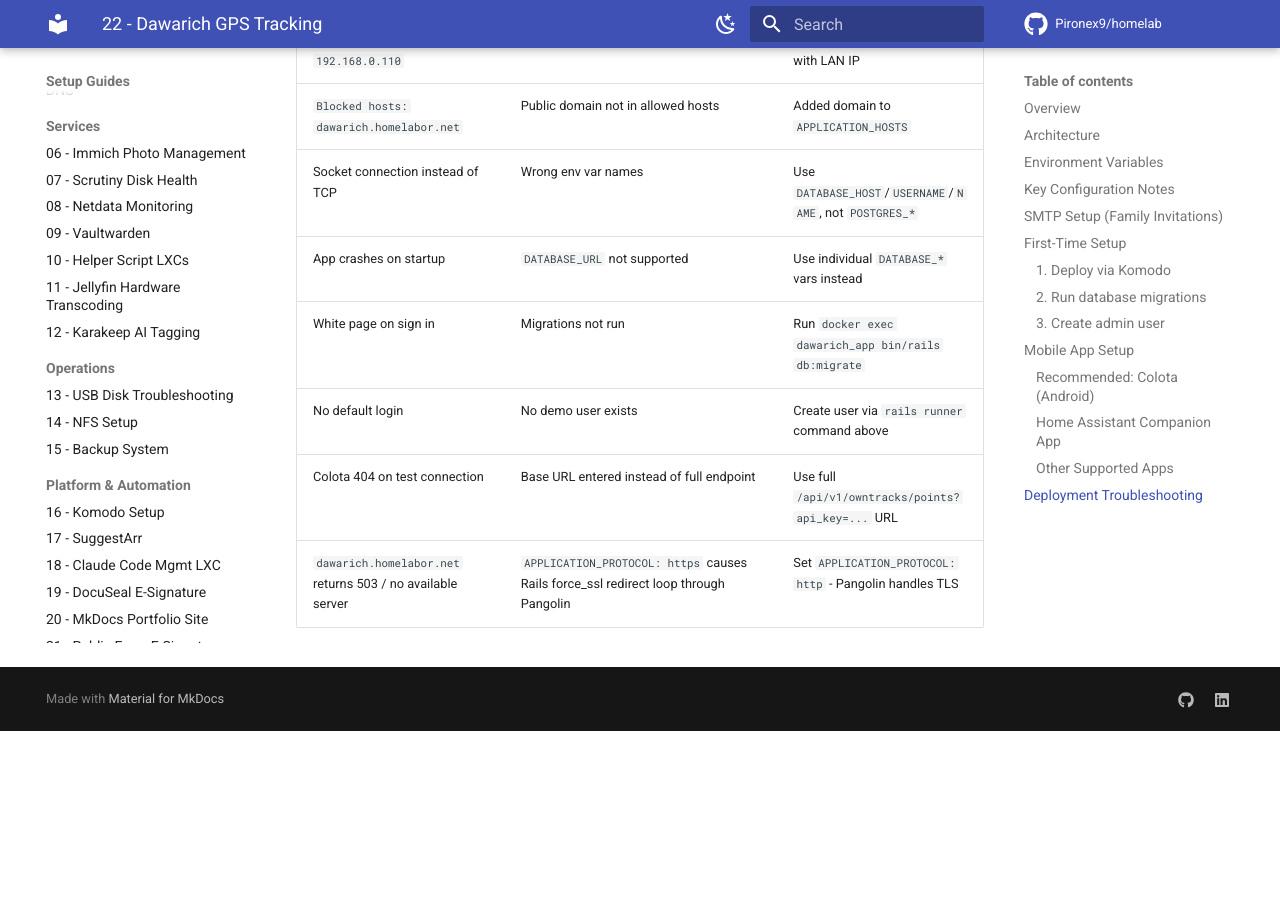
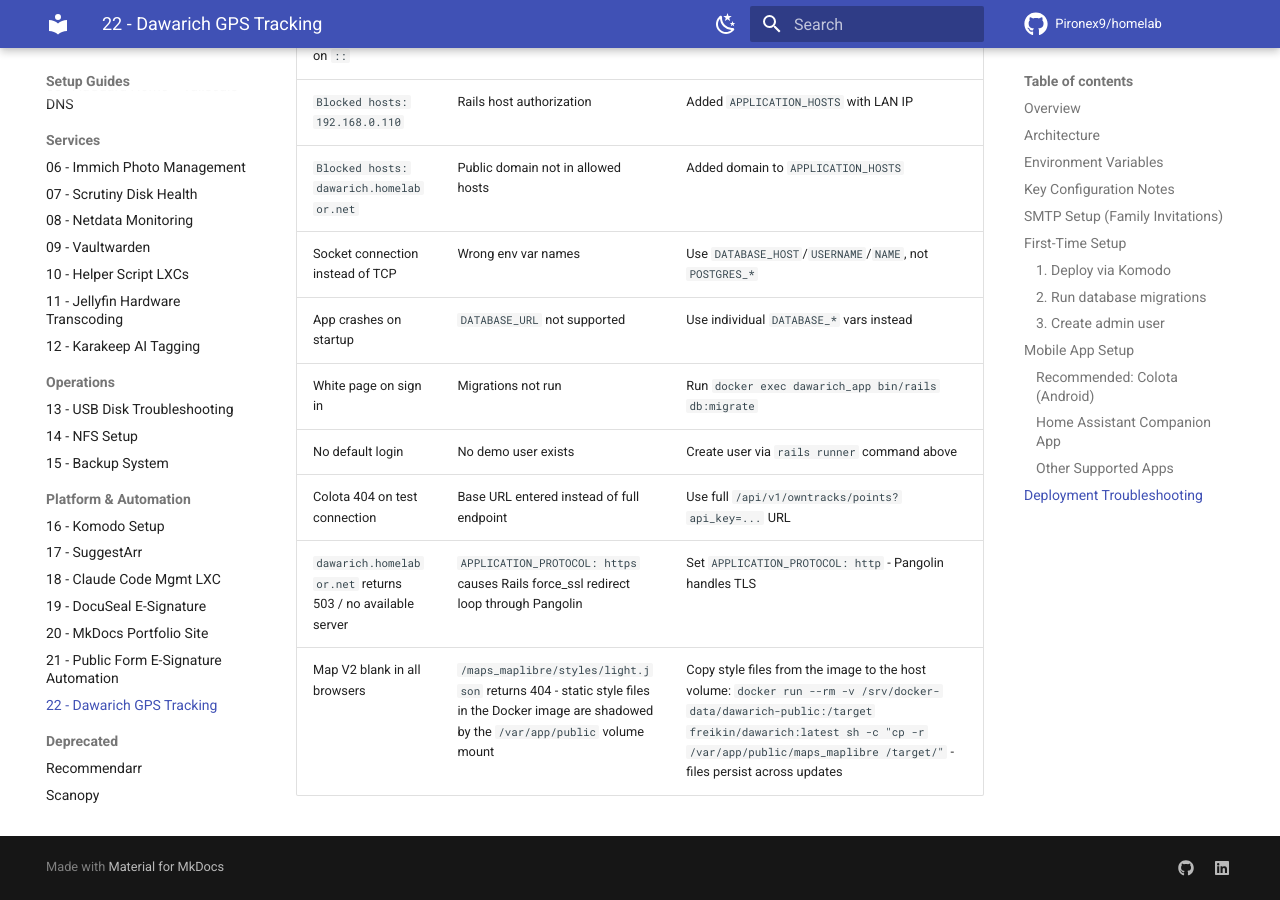
Before and after one commit to Pironex9/homelab, an MkDocs documentation site: the page built from docs/proxmox/22_Dawarich_GPS_Tracking_Setup.md, in a window 1280 px wide and 900 px high, scrolled down 4344 px. Built offline with MkDocs 1.6.1 and Material for MkDocs 9.7.7, drawn with Linux system fonts in a browser that asks for light colours; comment, search, counter and statistics services are not loaded; before the commit the page ends 5075 px from its top, so only the background shows below that.

Commit message:
Add Map V2 blank troubleshooting to Dawarich docs

```diff
--- a/docs/proxmox/22_Dawarich_GPS_Tracking_Setup.md
+++ b/docs/proxmox/22_Dawarich_GPS_Tracking_Setup.md
@@ -149,3 +149,4 @@
 | No default login | No demo user exists | Create user via `rails runner` command above |
 | Colota 404 on test connection | Base URL entered instead of full endpoint | Use full `/api/v1/owntracks/points?api_key=...` URL |
 | `dawarich.homelabor.net` returns 503 / no available server | `APPLICATION_PROTOCOL: https` causes Rails force_ssl redirect loop through Pangolin | Set `APPLICATION_PROTOCOL: http` - Pangolin handles TLS |
+| Map V2 blank in all browsers | `/maps_maplibre/styles/light.json` returns 404 - static style files in the Docker image are shadowed by the `/var/app/public` volume mount | Copy style files from the image to the host volume: `docker run --rm -v /srv/docker-data/dawarich-public:/target freikin/dawarich:latest sh -c "cp -r /var/app/public/maps_maplibre /target/"` - files persist across updates |
```
